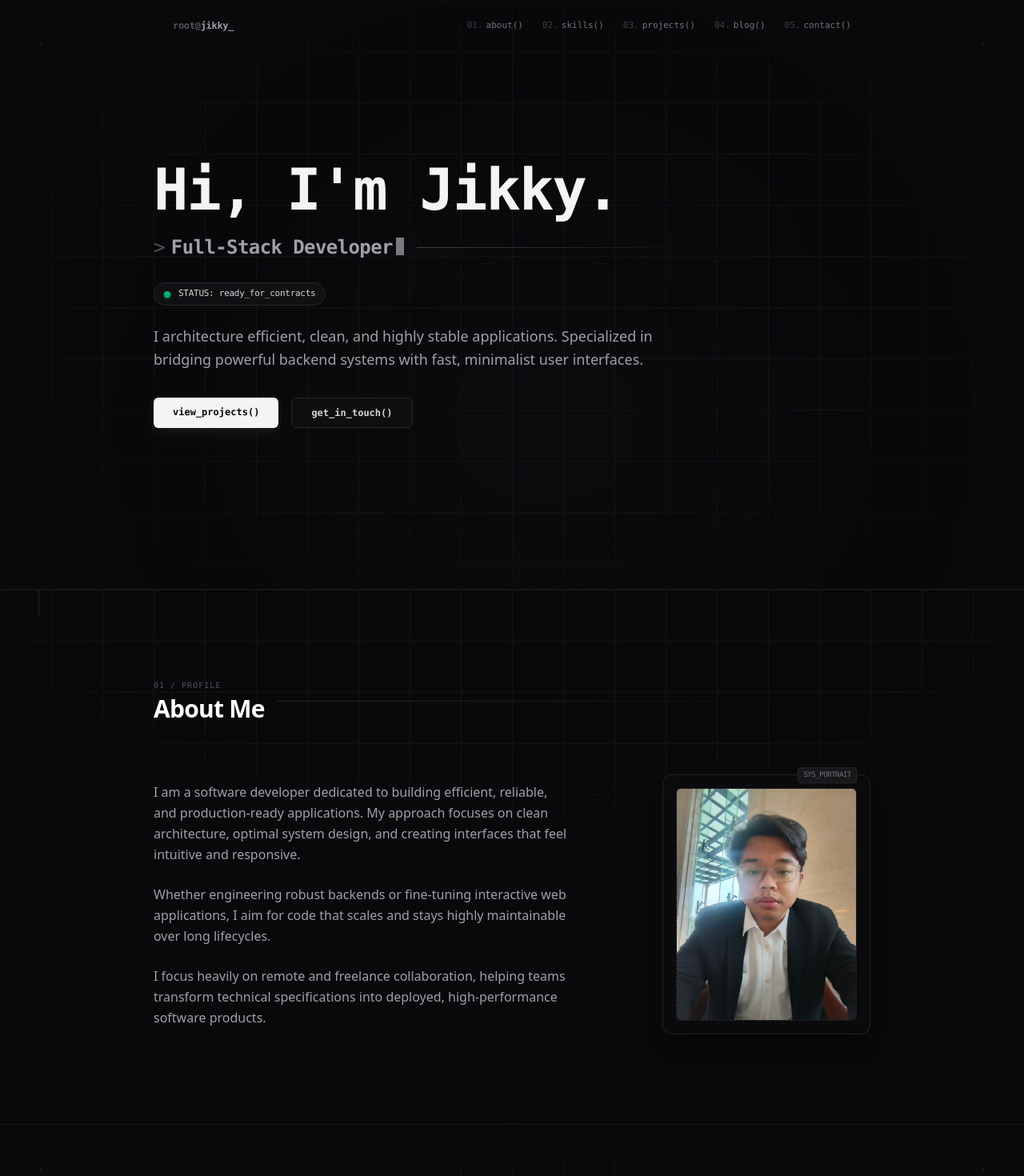
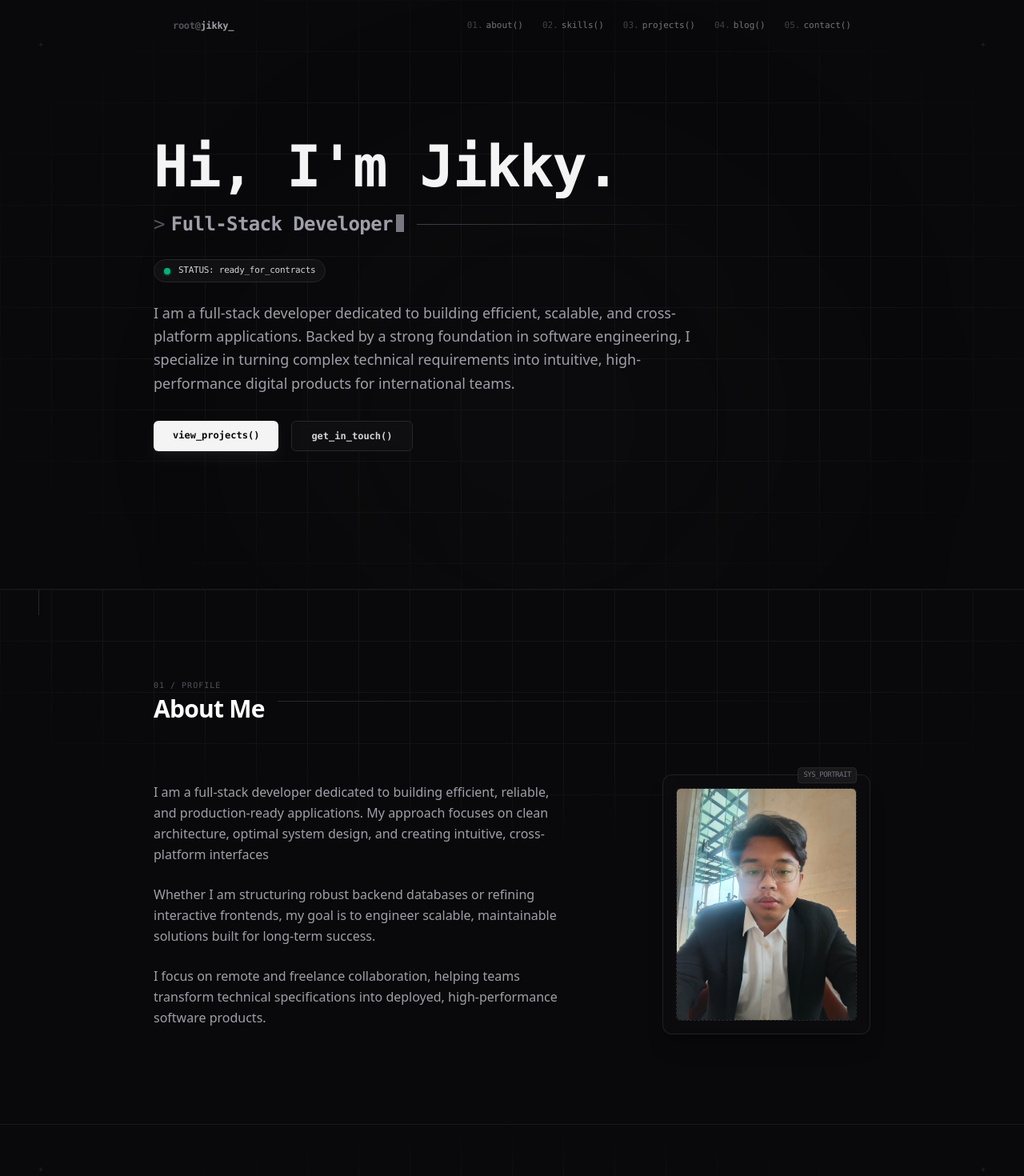
Before and after one commit to Jkz1/webportofolio, a Next.js app: page / in a window 1280 px wide. Shown: the top 1470 px of the page at 80% size. Built offline with nearby package versions, Linux system fonts and the light colour scheme.

Commit message:
Change Description text

```diff
--- a/app/sections/About.tsx
+++ b/app/sections/About.tsx
@@ -25,15 +25,13 @@ export default function About() {
           {/* Left Column: Focused Bio */}
           <div className="md:col-span-3 space-y-6 text-zinc-400 text-base leading-relaxed relative">
             <p>
-              I am a software developer dedicated to building efficient, reliable, and production-ready applications.
-              My approach focuses on clean architecture, optimal system design, and creating interfaces that feel intuitive and responsive.
+              I am a full-stack developer dedicated to building efficient, reliable, and production-ready applications. My approach focuses on clean architecture, optimal system design, and creating intuitive, cross-platform interfaces
             </p>
             <p>
-              Whether engineering robust backends or fine-tuning interactive web applications,
-              I aim for code that scales and stays highly maintainable over long lifecycles.
+              Whether I am structuring robust backend databases or refining interactive frontends, my goal is to engineer scalable, maintainable solutions built for long-term success.
             </p>
             <p>
-              I focus heavily on remote and freelance collaboration, helping teams transform technical specifications into deployed, high-performance software products.
+              I focus on remote and freelance collaboration, helping teams transform technical specifications into deployed, high-performance software products.
             </p>
           </div>
 
--- a/app/sections/Hero.tsx
+++ b/app/sections/Hero.tsx
@@ -50,10 +50,10 @@ export default function Hero() {
       className="relative min-h-[92vh] flex flex-col justify-center bg-zinc-950 text-zinc-100 px-6 overflow-hidden"
     >
       {/* DECORATION: Seamless Engineering Grid */}
-      <div className="absolute inset-0 bg-[linear-gradient(to_right,#18181b_1px,transparent_1px),linear-gradient(to_bottom,#18181b_1px,transparent_1px)] bg-[size:4rem_4rem] [mask-image:radial-gradient(ellipse_60%_60%_at_50%_50%,#000_60%,transparent)] opacity-70 pointer-events-none" />
+      <div className="absolute inset-0 bg-[linear-gradient(to_right,#18181b_1px,transparent_1px),linear-gradient(to_bottom,#18181b_1px,transparent_1px)] bg-size-[4rem_4rem] mask-[radial-gradient(ellipse_60%_60%_at_50%_50%,#000_60%,transparent)] opacity-70 pointer-events-none" />
 
       {/* DECORATION: Ambient Glow */}
-      <div className="absolute top-1/3 right-1/4 w-[35rem] h-[35rem] bg-zinc-900/20 rounded-full blur-[130px] pointer-events-none" />
+      <div className="absolute top-1/3 right-1/4 w-140 h-140 bg-zinc-900/20 rounded-full blur-[130px] pointer-events-none" />
 
       {/* DECORATION: CAD Blueprint Corner Plus Markers */}
       <div className="absolute top-12 left-12 font-mono text-[10px] text-zinc-800 select-none font-light">+</div >
@@ -65,27 +65,27 @@ export default function Hero() {
           {/* Main Header Group */}
           <div className="space-y-4">
             {/* Line 1: Name */}
-            <h1 className="text-5xl sm:text-7xl font-bold tracking-tight text-zinc-100 font-mono min-h-[48px] sm:min-h-[72px]">
+            <h1 className="text-5xl sm:text-7xl font-bold tracking-tight text-zinc-100 font-mono min-h-12 sm:min-h-18">
               {line1}
               {!showCursor2 && (
-                <span className="inline-block w-[3px] h-[40px] sm:h-[55px] ml-1 bg-zinc-100 animate-[pulse_0.8s_infinite] translate-y-1" />
+                <span className="inline-block w-0.75 h-10 sm:h-13.75 ml-1 bg-zinc-100 animate-[pulse_0.8s_infinite] translate-y-1" />
               )}
             </h1>
 
             {/* Line 2: Subtitle & Trace Line */}
             <div className="flex items-center gap-4 h-10">
-              <p className="text-xl sm:text-2xl font-semibold text-zinc-400 font-mono tracking-tight shrink-0 min-h-[32px]">
+              <p className="text-xl sm:text-2xl font-semibold text-zinc-400 font-mono tracking-tight shrink-0 min-h-8">
                 {showCursor2 && <span className="text-zinc-600 mr-2 font-normal">{`>`}</span>}
                 {line2}
                 {showCursor2 && (
-                  <span className="inline-block w-[10px] h-[18px] sm:h-[22px] ml-1 bg-zinc-400 animate-[pulse_0.8s_infinite] translate-y-0.5" />
+                  <span className="inline-block w-2.5 h-4.5 sm:h-5.5 ml-1 bg-zinc-400 animate-[pulse_0.8s_infinite] translate-y-0.5" />
                 )}
               </p>
 
               {/* SYSTEM TRACE LINE - Expands smoothly after typing finishes */}
-              <div className="relative flex-1 hidden sm:block h-[1px] overflow-hidden">
+              <div className="relative flex-1 hidden sm:block h-px overflow-hidden">
                 <div
-                  className="absolute inset-0 bg-gradient-to-r from-zinc-700 via-zinc-800 to-transparent transition-all duration-[800ms] ease-in-out origin-left"
+                  className="absolute inset-0 bg-linear-to-r from-zinc-700 via-zinc-800 to-transparent transition-all duration-800 ease-in-out origin-left"
                   style={{ transform: isIgnited ? 'scaleX(1)' : 'scaleX(0)' }}
                 />
               </div>
@@ -104,8 +104,7 @@ export default function Hero() {
           <p className={`text-base sm:text-lg text-zinc-400 leading-relaxed transition-all duration-700 delay-500 ${
             isIgnited ? 'opacity-100' : 'opacity-0'
           }`}>
-            I architecture efficient, clean, and highly stable applications.
-            Specialized in bridging powerful backend systems with fast, minimalist user interfaces.
+            I am a full-stack developer dedicated to building efficient, scalable, and cross-platform applications. Backed by a strong foundation in software engineering, I specialize in turning complex technical requirements into intuitive, high-performance digital products for international teams.
           </p>
 
           {/* Tactile Buttons - Fades in at the end */}
```
